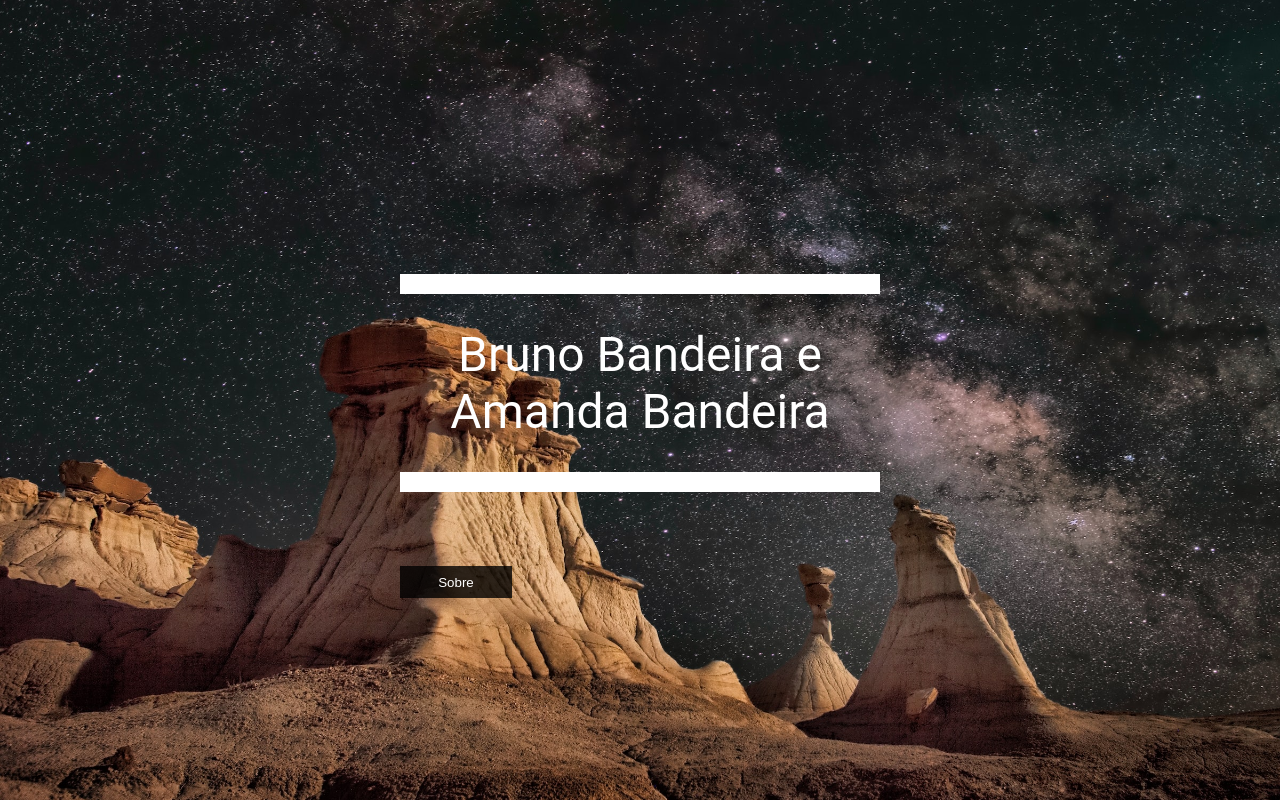
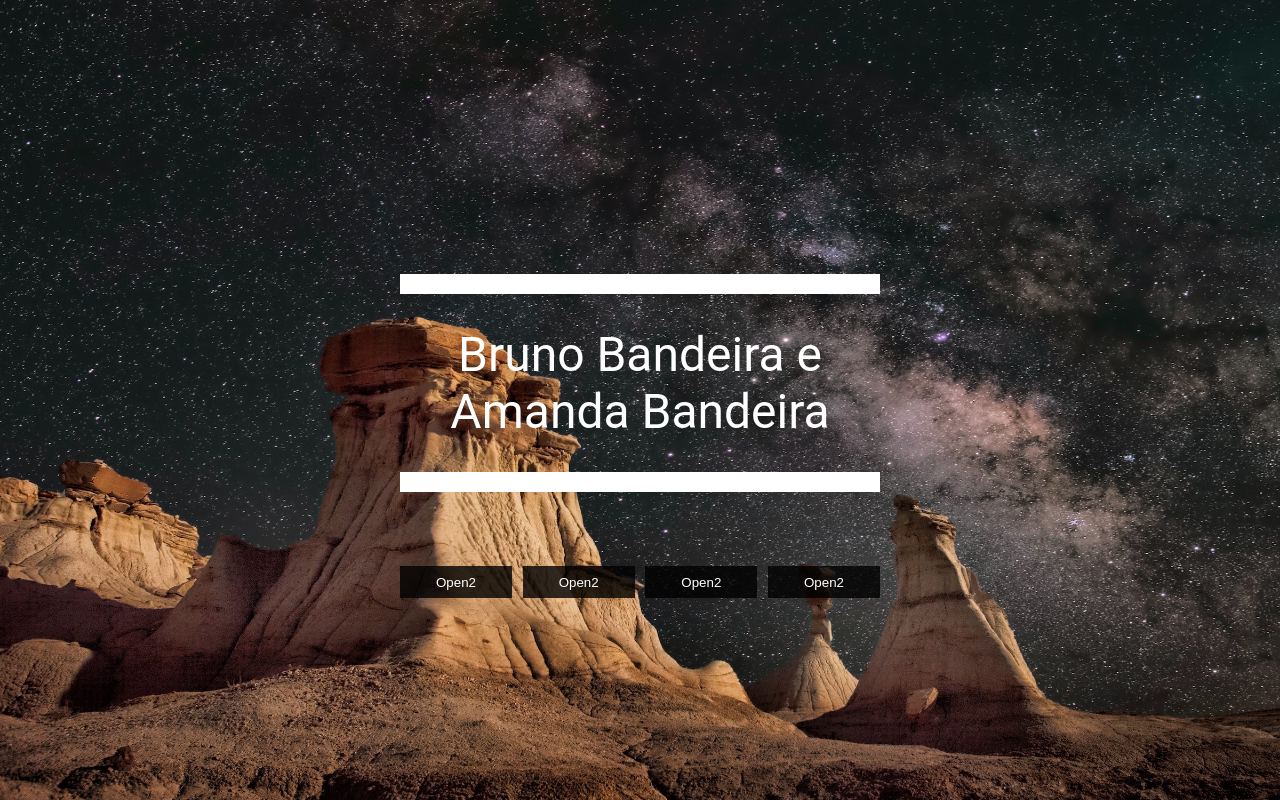
Before and after one commit to BrunodevBandeira/Portifolio-React, a React (Create React App) app: page / in a window 1280 px wide. Built offline with nearby package versions, Linux system fonts and the light colour scheme.

Commit message:
WIP Add buttons

```diff
--- /dev/null
+++ b/src/components/Contato.js
@@ -0,0 +1,26 @@
+import React from 'react'
+import Modal from "./Modal";
+import styles from "./Contato.module.scss";
+
+
+const Contato = () => {
+
+  const [isModalVisible, setIsModalVisible] = React.useState(false);
+
+  return(
+      <section className="App">
+
+        <div>
+          <button className={styles.btn} onClick={() => setIsModalVisible(true)}> Open2 </button>
+          {isModalVisible ? (<Modal  onClose={() => {setIsModalVisible(false)}}>
+                                <h2>
+                               Contato....
+                                </h2>
+                            </Modal> ): null }
+        </div>
+
+      </section>
+  );
+}
+
+export default Contato
--- /dev/null
+++ b/src/components/Contato.module.scss
@@ -0,0 +1,10 @@
+.btn {
+    width: 100%;
+    height: 2rem;
+    width: 7rem;
+    margin-bottom: .1rem;
+    border: none;
+    color: #fff;
+    background: rgba(0, 0, 0, .8);
+    cursor: pointer;
+}
--- /dev/null
+++ b/src/components/Expe.js
@@ -0,0 +1,26 @@
+import React from 'react'
+import Modal from "./Modal";
+import styles from "./Expe.module.scss";
+
+
+const Expe = () => {
+
+  const [isModalVisible, setIsModalVisible] = React.useState(false);
+
+  return(
+      <section className="App">
+
+        <div>
+          <button  className={styles.btn} onClick={() => setIsModalVisible(true)}> Open2 </button>
+          {isModalVisible ? (<Modal  onClose={() => {setIsModalVisible(false)}}>
+                                <h2>
+                               Expe....
+                                </h2>
+                            </Modal> ): null }
+        </div>
+
+      </section>
+  );
+}
+
+export default Expe
--- /dev/null
+++ b/src/components/Expe.module.scss
@@ -0,0 +1,10 @@
+.btn {
+    width: 100%;
+    height: 2rem;
+    width: 7rem;
+    margin-bottom: .1rem;
+    border: none;
+    color: #fff;
+    background: rgba(0, 0, 0, .8);
+    cursor: pointer;
+}
--- a/src/components/Main.js
+++ b/src/components/Main.js
@@ -1,11 +1,14 @@
 import React from 'react';
 import styles from "./Main.module.scss";
 import { main } from "../mocks/dados";
-import Modal from "./Modal";
+import Contato from "./Contato";
+import Sobre from './Sobre';
+import Projetos from "./Projetos";
+import Expe from "./Expe";
 
 const Main = ({init}) => {
 
-  const [ isModalVisible, setIsModalVisible] = React.useState(false);
+  // const [ isModalVisible, setIsModalVisible] = React.useState(false);
 
   return (
     <header>
@@ -28,17 +31,10 @@ const Main = ({init}) => {
 
 
           <div className={ init ? `${styles.buttons}` : ""}>
-              <button id="opa" className={styles.btn}  onClick={() => setIsModalVisible(true)}>
-                      Sobre
-              </button>
-              {isModalVisible ? (<Modal onClose={() => {setIsModalVisible(false)}}>
-                                <h2>
-                                Formado em Engenharia da computação e pelo prestigiado Bootcamp da Generation Brasil como Desenvolvedor FullStack Java , Atuo na area de desenvolvimento a 2 anos, fui monitor de sala, ajudando os alunos a resolver as listas de algoritmo e estrutura de dados em Java e bando de dados MySQL. Em 2020 conclui meu Bootcamp pelo IGTI e pela Digital Inovation One focados no Frontend para finalizar, escolhi a área de TI pois gosto de desafios, tecnologia, empreendedorismo e da liberdade de criação que essa área tem.
-                                </h2>
-                            </Modal> ): null }
-              {/* <button className={styles.btn}> Projetos </button>
-              <button className={styles.btn}> Experiência </button>
-              <button className={styles.btn}> Contato </button> */}
+              <Sobre />
+              <Contato />
+              <Projetos />
+              <Expe />
           </div>
       </section>
     </header>
--- /dev/null
+++ b/src/components/Projetos.js
@@ -0,0 +1,26 @@
+import React from 'react'
+import Modal from "./Modal";
+import styles from "./Projetos.module.scss";
+
+
+const Projetos = () => {
+
+  const [isModalVisible, setIsModalVisible] = React.useState(false);
+
+  return(
+      <section className="App">
+
+        <div>
+          <button className={styles.btn} onClick={() => setIsModalVisible(true)}> Open2 </button>
+          {isModalVisible ? (<Modal  onClose={() => {setIsModalVisible(false)}}>
+                                <h2>
+                              Projetos...
+                                </h2>
+                            </Modal> ): null }
+        </div>
+
+      </section>
+  );
+}
+
+export default Projetos
--- /dev/null
+++ b/src/components/Projetos.module.scss
@@ -0,0 +1,10 @@
+.btn {
+    width: 100%;
+    height: 2rem;
+    width: 7rem;
+    margin-bottom: .1rem;
+    border: none;
+    color: #fff;
+    background: rgba(0, 0, 0, .8);
+    cursor: pointer;
+}
--- /dev/null
+++ b/src/components/Sobre.js
@@ -0,0 +1,25 @@
+import React from 'react';
+import Modal from "./Modal";
+import styles from "./Sobre.module.scss";
+
+const Sobre = () => {
+
+  const [isModalVisible, setIsModalVisible] = React.useState(false);
+
+  return(
+      <section className="App">
+
+        <div>
+          <button className={styles.btn} onClick={() => setIsModalVisible(true)}> Open2 </button>
+          {isModalVisible ? (<Modal  onClose={() => {setIsModalVisible(false)}}>
+                                <h2>
+                               Sobre essa porra....
+                                </h2>
+                            </Modal> ): null }
+        </div>
+
+      </section>
+  );
+}
+
+export default Sobre
--- /dev/null
+++ b/src/components/Sobre.module.scss
@@ -0,0 +1,10 @@
+ .btn {
+    width: 100%;
+    height: 2rem;
+    width: 7rem;
+    margin-bottom: .1rem;
+    border: none;
+    color: #fff;
+    background: rgba(0, 0, 0, .8);
+    cursor: pointer;
+}
```
